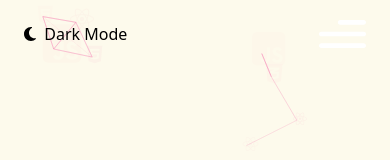
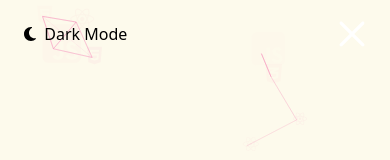
Before and after one commit to shreyasichauhan19/ShreyasiChauhan, a React (Vite) app: page / in a window 390 px wide. Shown: the top 160 px of the page. Built offline with nearby package versions, Linux system fonts and the light colour scheme; a web font is replaced by a local one.

Commit message:
Navbar enhancement, tiny update in skills section 🌟

```diff
--- a/src/Components/nav/NavBar.jsx
+++ b/src/Components/nav/NavBar.jsx
@@ -1,80 +1,61 @@
-import React, {useState } from "react";
+import React, { useState, useEffect } from "react";
 import { Link } from "react-router-dom";
-import {styles} from '../../styles.js';
+import { styles } from "../../styles.js";
 import { navLinks } from "../../Constants/constants";
-import {menu, close } from "../../assets";
+import { menu, close } from "../../assets";
 import DarkMode from "../elements/DarkMode";
 
 const Navbar = () => {
-  const [active, setActive] = useState("");
-  const [toggle, setToggle] = useState(false);
+  const [showNavbar, setShowNavbar] = useState(true); // Navbar visible initially
+  const [lastScrollY, setLastScrollY] = useState(0);
+
+  useEffect(() => {
+    const handleScroll = () => {
+      if (window.scrollY === 0) {
+        setShowNavbar(true); // Show navbar when back at the top
+      } else if (window.scrollY > lastScrollY && window.scrollY > 100) {
+        setShowNavbar(false); // Hide when scrolling down
+      }
+      setLastScrollY(window.scrollY);
+    };
+
+    window.addEventListener("scroll", handleScroll);
+    return () => window.removeEventListener("scroll", handleScroll);
+  }, [lastScrollY]);
 
   return (
     <nav
       className={`
-      ${styles.paddingX} w-full flex items-center py-5
-      fixed top-0 z-20 bg-primary
+        ${styles.paddingX} w-full flex items-center py-5 fixed top-0 z-20 bg-primary
+        transition-transform duration-300 ${showNavbar ? "translate-y-0" : "-translate-y-full"}
       `}
     >
       <div className="w-full flex justify-between items-center max-w-7x1 mx-auto">
-      <DarkMode/>
+        <DarkMode />
         <Link
           to="/"
           className="flex items-center gap-2"
-          onClick={() => {
-            setActive("");
-            window.scrollTo(0, 0);
-          }}
+          onClick={() => window.scrollTo(0, 0)}
         >
-          <p className="text-white text-[18px] font-bold cursor-pointer flex">
-          </p>
+          <p className="text-white text-[18px] font-bold cursor-pointer flex"></p>
         </Link>
-        <ul className="list-none hidden sm:flex flex-row gap-10 text-grayscale-300 "  >
-          {navLinks.map((link) => {
-            return (
+        <ul className="list-none hidden sm:flex flex-row gap-10 text-grayscale-300">
+          {navLinks.map((link) => (
             <li
               key={link.id}
-                className={`${
-                  active === link.title ? "text-white" : "text-secondary"
-                } hover:text-white text-[18px] font-medium cursor-pointer `}
-                onClick={() => setActive(link.title)}
+              className="text-secondary hover:text-white text-[18px] font-medium cursor-pointer"
             >
               <a href={`#${link.id}`}>{link.title}</a>
             </li>
-            );
-          })}
+          ))}
         </ul>
         <div className="sm:hidden flex flex-1 justify-end items-center">
           <img
-            className="w-[28ox] h-[28px] pbject-contain cursor-pointer z-20 "
-            onClick={() => setToggle(!toggle)}
-            src={toggle ? close : menu}
-            alt={menu}
+            className="w-[28px] h-[28px] cursor-pointer"
+            onClick={() => setShowNavbar(!showNavbar)}
+            src={showNavbar ? close : menu}
+            alt="menu"
           />
-          <div
-            className={`${
-              !toggle ? "hidden" : "flex"
-            } pt-20 p-6 black-gradient absolute top-2 right-0 mx-4 my-2 min-w-[140px] z-10 rounded-xl`}
-          >
-            <ul className="list-none flex justify-end items-start flex-col gap-4">
-              {navLinks.map((link) => {
-                return (
-                  <li
-                    key={link.id}
-                    className={`${
-                      active === link.title ? "text-white" : "text-secondary"
-                    } font-poppins font-medium cursor-pointer text-[16px]`}
-                    onClick={() => {
-                      setActive(link.title);
-                      setToggle(!toggle);
-                    }}
-                  >
-                    <a href={`#${link.id}`}>{link.title}</a>
-                  </li>
-                );
-              })}
-            </ul>
-          </div>
         </div>
       </div>
     </nav>
--- a/src/Pages/SkillsNew.jsx
+++ b/src/Pages/SkillsNew.jsx
@@ -41,7 +41,7 @@ const SkillsNew = () => {
       item: 'Project Planning and Organization'
     },
     {
-      item: 'UAT Testing',
+      item: 'User Acceptance Testing (UAT)',
     },
     {
       item: 'Risk Managment',
```
Lines whose indentation alone changed are shown as unchanged.
